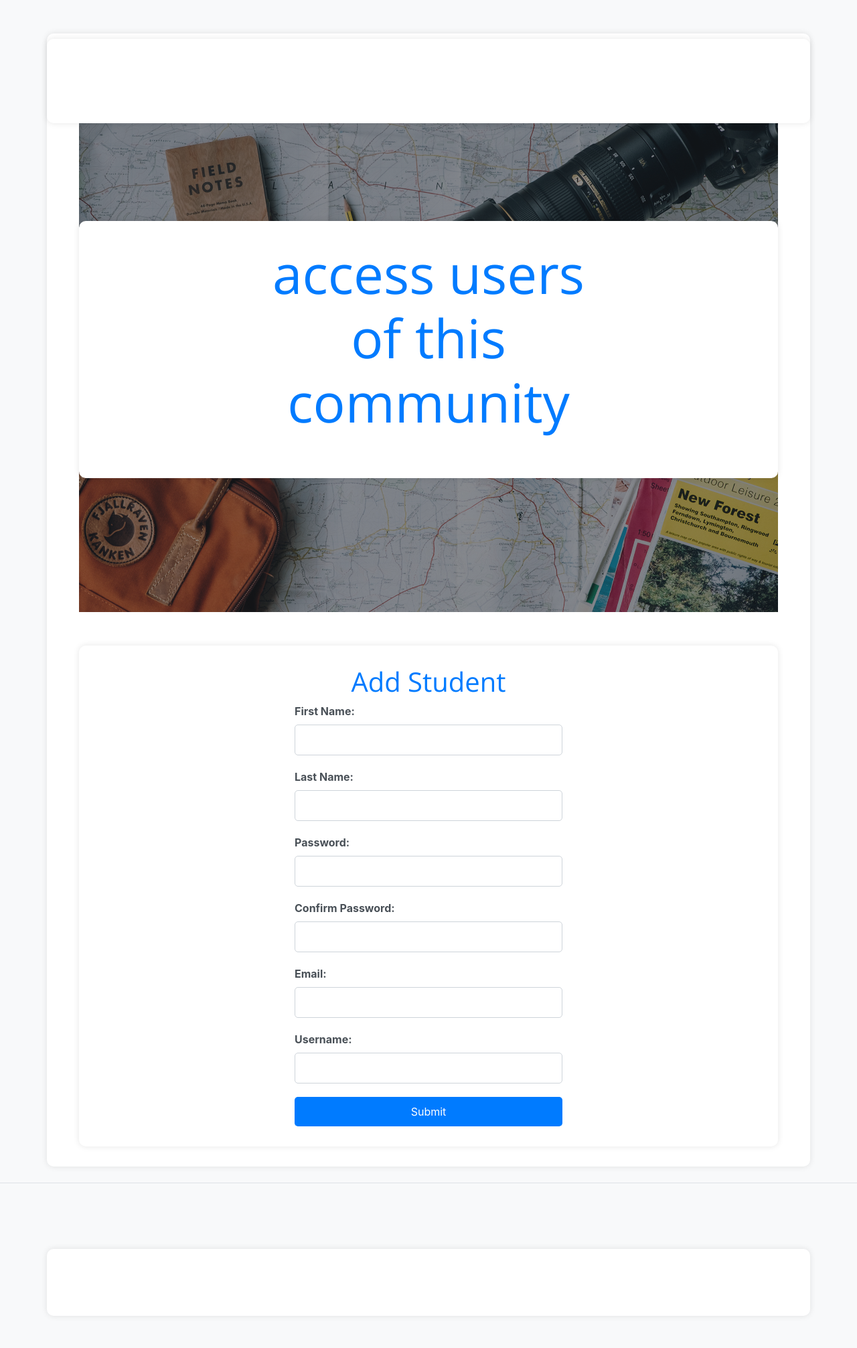
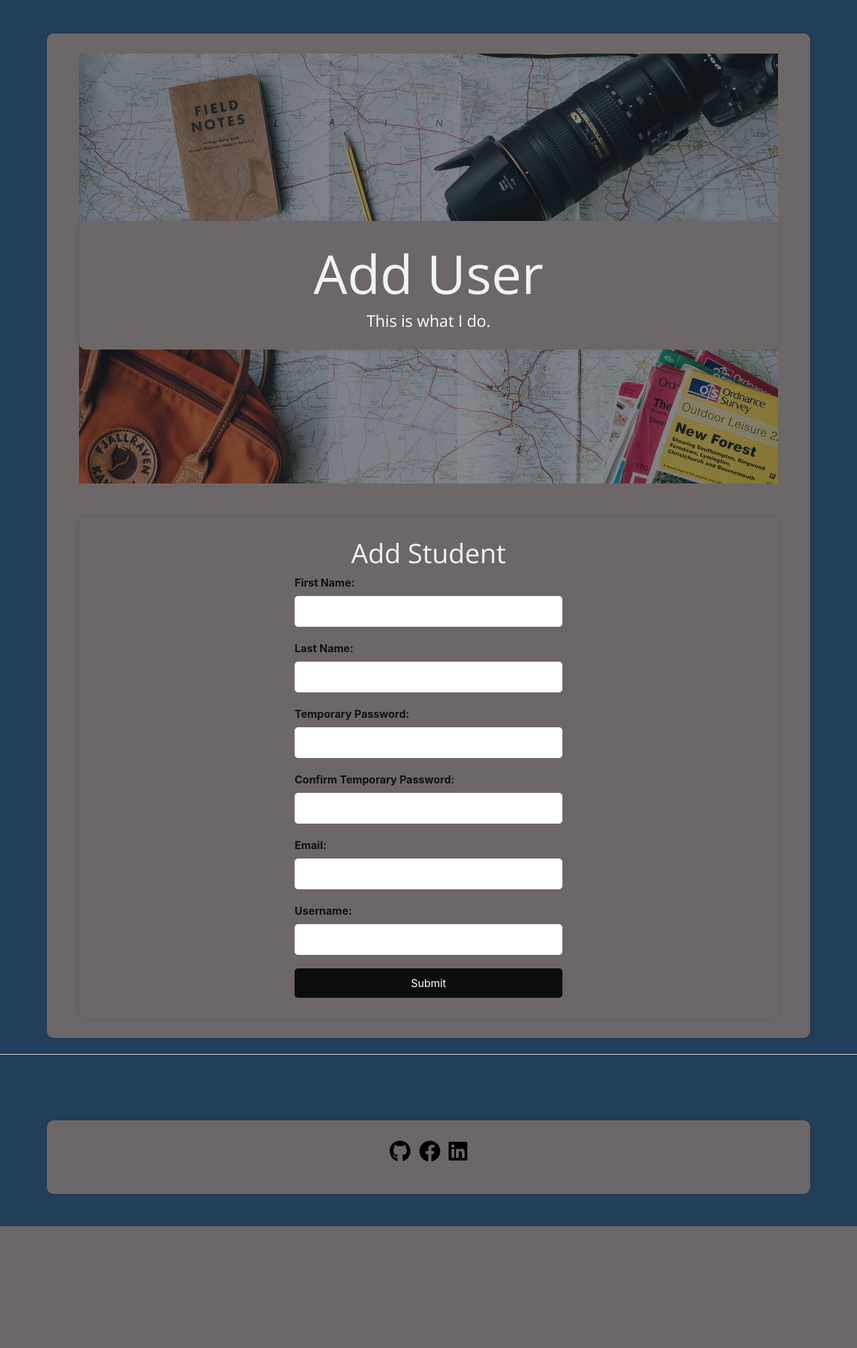
Before and after one commit to robsen123-fexil/Astu-CSE--CLUB-Managment-System, a Django app: page /register/ in a window 1280 px wide. Shown: the whole page at 67% size. After the commit the page ends 1831 px from the top, so only its background shows below. Run offline with Django 4.2, Linux system fonts and the light colour scheme; some libraries are stand-ins or nearby versions.

Commit message:
changing interace of admin page

```diff
--- a/base/template/registeruser.html
+++ b/base/template/registeruser.html
@@ -1,12 +1,13 @@
 <!DOCTYPE html>
 <html lang="en">
+
 <head>
     <meta charset="utf-8">
     <meta name="viewport" content="width=device-width, initial-scale=1, shrink-to-fit=no">
     {% load static %}
     <title>Admin Home Page</title>
     <link rel="icon" type="image/x-icon" href="{% static 'assets/favicon.ico' %}">
-    <script src="https://use.fontawesome.com/releases/v6.3.0/js/all.js" crossorigin="anonymous">s</script>
+    <script src="https://use.fontawesome.com/releases/v6.3.0/js/all.js" crossorigin="anonymous"></script>
     <link href="https://fonts.googleapis.com/css?family=Lora:400,700,400italic,700italic" rel="stylesheet" type="text/css">
     <link href="https://fonts.googleapis.com/css?family=Open+Sans:300italic,400italic,600italic,700italic,800italic,400,300,600,700,800" rel="stylesheet" type="text/css">
     <link href="{% static 'css/styles.css' %}" rel="stylesheet">
@@ -15,11 +16,11 @@
     <style>
         /* Your additional styles here */
         body {
-            background-color: #f8f9fa;
+            background-color: #223f5c;
         }
 
         .container {
-            background-color: #ffffff;
+            background-color: #6e6767;
             border-radius: 10px;
             box-shadow: 0 0 10px rgba(0, 0, 0, 0.1);
             padding: 30px;
@@ -27,7 +28,7 @@
         }
 
         h1 {
-            color: #007bff;
+            color: #f1f3f5;
             text-align: center;
         }
 
@@ -42,14 +43,14 @@
 
         label {
             font-weight: bold;
-            color: #495057;
+            color: #121212;
         }
 
         select,
         input {
             width: 100%;
             padding: 10px;
-            border: 1px solid #ced4da;
+            border: 1px solid #f8f9fa;
             border-radius: 5px;
             box-sizing: border-box;
         }
@@ -57,7 +58,7 @@
         button {
             width: 100%;
             padding: 10px;
-            background-color: #007bff;
+            background-color: #0d0d0d;
             color: #fff;
             border: none;
             border-radius: 5px;
@@ -65,21 +66,12 @@
         }
     </style>
 </head>
+
 <body>
 
     <!-- Navigation-->
     <nav class="navbar navbar-expand-lg navbar-light" id="mainNav">
-    <div class="container px-4 px-lg-5">
-        <button class="navbar-toggler" type="button" data-bs-toggle="collapse" data-bs-target="#navbarResponsive" aria-controls="navbarResponsive" aria-expanded="false" aria-label="Toggle navigation">
-            Menu
-            <i class="fas fa-bars"></i>
-        </button>
-        <div class="collapse navbar-collapse" id="navbarResponsive">
-            <ul class="navbar-nav ms-auto py-4 py-lg-0">
-                <li class="nav-item"><a class="nav-link px-lg-3 py-3 py-lg-4" href="{% url 'home' %}">Home</a></li>
-            </ul>
-        </div>
-    </div>
+
     </nav>
 
     <!-- Main Content-->
@@ -91,7 +83,7 @@
                     <div class="row gx-2 gx-lg-5 justify-content-center">
                         <div class="col-md-10 col-8 col-xl-7">
                             <div class="page-heading">
-                            <h1>access users of this community </h1>
+                                <h1> Add User </h1>
                                 <span class="subheading">This is what I do.</span>
                             </div>
                         </div>
@@ -100,7 +92,6 @@
             </header>
 
             <!-- Admin Post Form -->
-
 
             <!-- Student Registration Form -->
             <div class="container px-4 px-lg-5">
@@ -120,11 +111,11 @@
                         <input type="text" id="last_name" name="last_name" required>
                     </div>
                     <div class="form-group">
-                    <label for="password">Password:</label>
+                        <label for="password">Temporary Password:</label>
                         <input type="password" id="password" name="password" required>
                     </div>
                     <div class="form-group">
-                    <label for="password2">Confirm Password:</label>
+                        <label for="password2">Confirm Temporary Password:</label>
                         <input type="password" id="password2" name="password2" required>
                     </div>
                     <div class="form-group">
@@ -144,30 +135,29 @@
     </main>
 
     <!-- Footer-->
+ <!-- Footer-->
 <footer class="border-top">
     <div class="container px-4 px-lg-5">
         <div class="row gx-4 gx-lg-5 justify-content-center">
             <div class="col-md-10 col-lg-8 col-xl-7">
                 <ul class="list-inline text-center">
                     <li class="list-inline-item">
-                        <!-- Add your footer content here -->
+                        <a href="https://github.com/yourgithubprofile" target="_blank">
+                            <i class="fab fa-github fa-2x" style="color: black;"></i>
+                        </a>
                     </li>
                     <li class="list-inline-item">
-                        <!-- Add your footer content here -->
+                        <a href="https://facebook.com/yourfacebookprofile" target="_blank">
+                            <i class="fab fa-facebook fa-2x" style="color: black;"></i>
+                        </a>
                     </li>
                     <li class="list-inline-item">
-                        <!-- Add your footer content here -->
+                        <a href="https://linkedin.com/in/yourlinkedinprofile" target="_blank">
+                            <i class="fab fa-linkedin fa-2x" style="color: black;"></i>
+                        </a>
                     </li>
                 </ul>
             </div>
         </div>
     </div>
 </footer>
-
-<!-- Bootstrap core JS-->
-<script src="https://cdn.jsdelivr.net/npm/bootstrap@5.2.3/dist/js/bootstrap.bundle.min.js"></script>
-<!-- Core theme JS-->
-<script src="{% static 'js/scripts.js' %}"></script>
-
-</body>
-</html>
```
Lines whose indentation alone changed are shown as unchanged.
